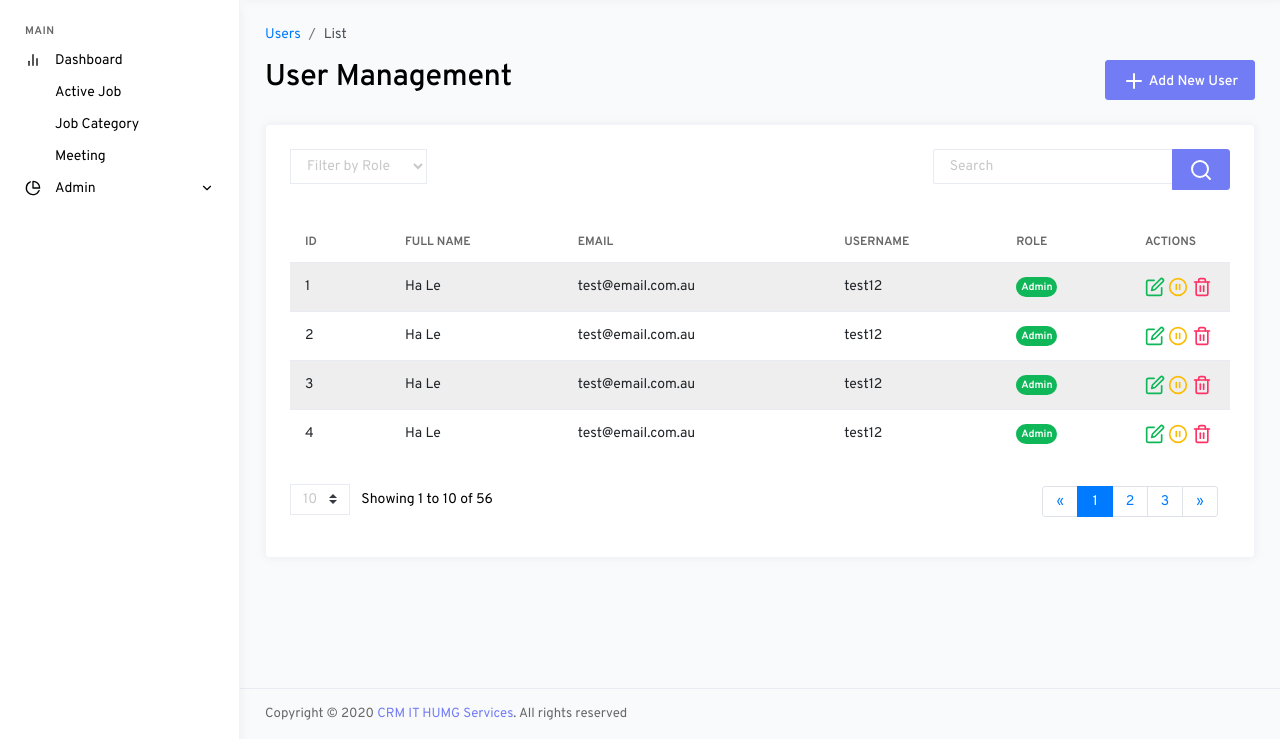
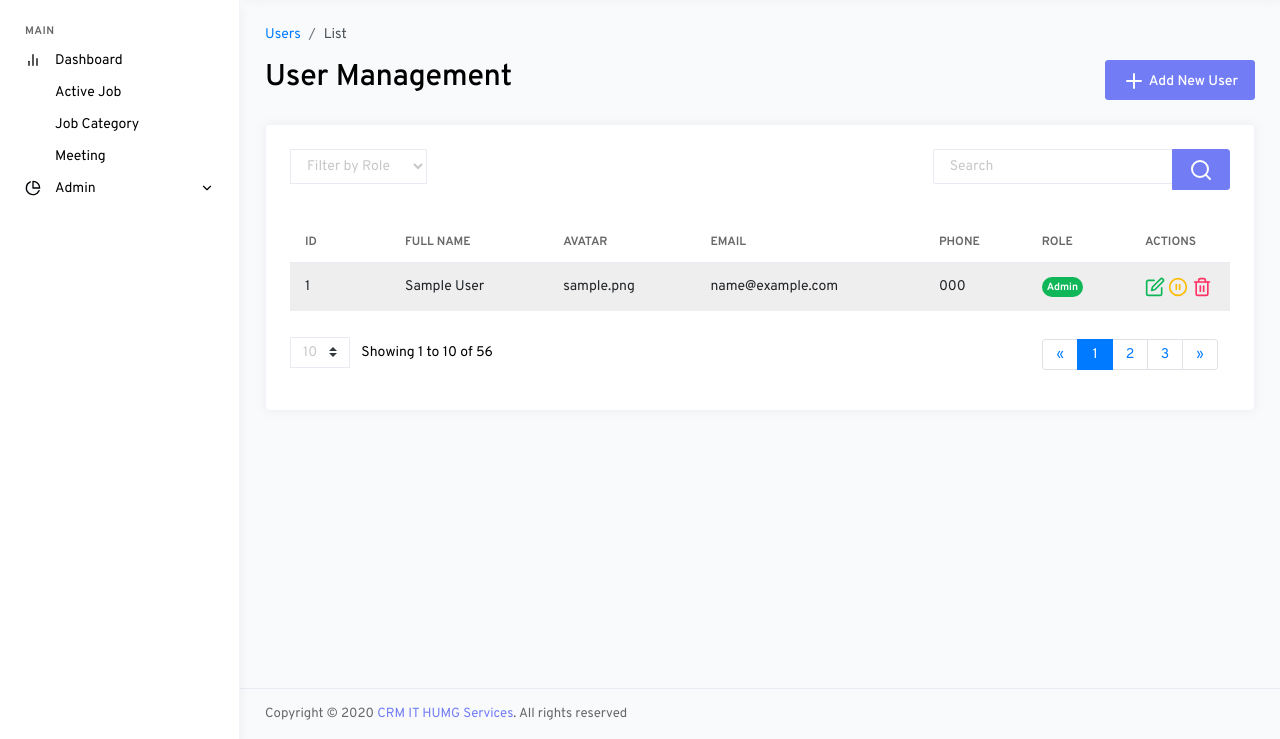
Before and after one commit to MrKindess/webtasks, a Flask app: page /users/ in a window 1280 px wide. Shown: the part 61-800 px from the top of the page. Run offline with Flask 2, Linux system fonts and the light colour scheme; tables that the repository leaves empty hold one stand-in row (values such as "Sample post"); some libraries are stand-ins or nearby versions.

Commit message:
Updated create user

```diff
--- a/app/__init__.py
+++ b/app/__init__.py
@@ -18,15 +18,15 @@
     return render_template('404.html'), 404
 
 # Import a module / component using its blueprint handler variable (mod_auth)
-# from app.auth.controllers import auth
+from app.auth.controllers import auth
 from app.users.controllers import users
 from app.dashboard.controllers import dashboard
 #from app.permissions.controllers import permissions
 
 # Register blueprint(s)
-# app.register_blueprint(auth)
+app.register_blueprint(auth)
+app.register_blueprint(dashboard)
 app.register_blueprint(users)
-app.register_blueprint(dashboard)
 #app.register_blueprint(permissions)
 
 # Build the database:
--- a/app/auth/controllers.py
+++ b/app/auth/controllers.py
@@ -10,11 +10,7 @@
 
 @auth.route('/login', methods=['GET', 'POST'])
 def login():
-
-    # If sign in form is submitted
     form = LoginForm(request.form)
-
-    # Verify the sign in form
     if form.validate_on_submit():
 
         user = User.query.filter_by(email=form.email.data).first()
--- a/app/templates/modules/users/index.html
+++ b/app/templates/modules/users/index.html
@@ -11,7 +11,7 @@
 </nav>
 <div class="d-flex flex-column flex-sm-row mb-4">
    <h3 class="flex-grow-1 mb-0"><span>User Management</span></h3>
-   <a href="/users/create" class="btn btn-primary">
+   <a href="{{ url_for('users.create') }}" class="btn btn-primary">
    <i data-feather="plus"></i>
    Add New User
    </a>
@@ -42,18 +42,21 @@
                <tr>
                   <th class="sorting_asc" style="width: 100px">ID</th>
                   <th class="sorting">Full name</th>
+                  <th class="sorting">Avatar</th>
                   <th class="sorting">Email</th>
-                  <th class="sorting">Username</th>
+                  <th class="sorting">Phone</th>
                   <th class="sorting">Role</th>
                   <th style="width: 100px">Actions</th>
                </tr>
             </thead>
             <tbody>
+            {% for user in users %}
                <tr>
-                  <td>1</td>
-                  <td>Ha Le</td>
-                  <td>test@email.com.au</td>
-                  <td>test12</td>
+                  <td>{{ user.id }}</td>
+                  <td>{{ user.first_name}} {{ user.last_name }}</td>
+                  <td>{{ user.avatar}}</td>
+                  <td>{{ user.email }}</td>
+                  <td>{{ user.phone }}</td>
                   <td><span class="badge badge-pill badge-success">Admin</span></td>
                   <td>
                      <a href="/user/edit" class="text-success" title="Edit user">
@@ -69,66 +72,7 @@
                         class="icon-lg"></i></a>
                   </td>
                </tr>
-               <tr>
-                  <td>2</td>
-                  <td>Ha Le</td>
-                  <td>test@email.com.au</td>
-                  <td>test12</td>
-                  <td><span class="badge badge-pill badge-success">Admin</span></td>
-                  <td>
-                     <a href="/user/edit" class="text-success" title="Edit user">
-                     <i data-feather="edit" class="icon-lg"></i>
-                     </a>
-                     <a href="#" class="text-warning" title="Deactivate user">
-                     <i data-feather="pause-circle" class="icon-lg"></i>
-                     </a>
-                     <a href="#" class="text-primary" title="View user activities">
-                     <i class="icon fas fa-list-alt fa-fw"></i>
-                     </a>
-                     <a href="#" class="text-danger" title="Delete user"><i data-feather="trash-2"
-                        class="icon-lg"></i></a>
-                  </td>
-               </tr>
-               <tr>
-                  <td>3</td>
-                  <td>Ha Le</td>
-                  <td>test@email.com.au</td>
-                  <td>test12</td>
-                  <td><span class="badge badge-pill badge-success">Admin</span></td>
-                  <td>
-                     <a href="/user/edit" class="text-success" title="Edit user">
-                     <i data-feather="edit" class="icon-lg"></i>
-                     </a>
-                     <a href="#" class="text-warning" title="Deactivate user">
-                     <i data-feather="pause-circle" class="icon-lg"></i>
-                     </a>
-                     <a href="#" class="text-primary" title="View user activities">
-                     <i class="icon fas fa-list-alt fa-fw"></i>
-                     </a>
-                     <a href="#" class="text-danger" title="Delete user"><i data-feather="trash-2"
-                        class="icon-lg"></i></a>
-                  </td>
-               </tr>
-               <tr>
-                  <td>4</td>
-                  <td>Ha Le</td>
-                  <td>test@email.com.au</td>
-                  <td>test12</td>
-                  <td><span class="badge badge-pill badge-success">Admin</span></td>
-                  <td>
-                     <a href="/user/edit" class="text-success" title="Edit user">
-                     <i data-feather="edit" class="icon-lg"></i>
-                     </a>
-                     <a href="#" class="text-warning" title="Deactivate user">
-                     <i data-feather="pause-circle" class="icon-lg"></i>
-                     </a>
-                     <a href="#" class="text-primary" title="View user activities">
-                     <i class="icon fas fa-list-alt fa-fw"></i>
-                     </a>
-                     <a href="#" class="text-danger" title="Delete user"><i data-feather="trash-2"
-                        class="icon-lg"></i></a>
-                  </td>
-               </tr>
+            {% endfor %}
             </tbody>
          </table>
       </div>
--- a/app/users/controllers.py
+++ b/app/users/controllers.py
@@ -1,18 +1,41 @@
 from flask import Blueprint, request, render_template, \
-                  flash, g, session, redirect, url_for
+    flash, g, session, redirect, url_for
 from werkzeug.security import generate_password_hash, check_password_hash
 from app import db
-from app.users.forms import UserForm
+from app.users.forms import CreateUserForm
 from app.users.models import User
+
 users = Blueprint('users', __name__, url_prefix='/users')
+
 
 # Set the route and accepted methods
 @users.route('/', methods=['GET'])
 def index():
-	return render_template('modules/users/index.html')
+    users = User.query.all()
+    return render_template('modules/users/index.html', users=users)
 
-@users.route('/create', methods=['GET'])
+
+@users.route('/create', methods=['GET', 'POST'])
 def create():
-    form  = UserForm()
+    form = CreateUserForm(request.form)
+    if request.method == "POST":
+        if form.validate_on_submit():
+            first_name = form.first_name.data
+            last_name = form.first_name.data
+            email = form.first_name.data
+            password = form.first_name.data
+
+            users = User(first_name, last_name, email, '', '',
+                         password=generate_password_hash(password))
+
+            db.session.add(users)
+            db.session.commit()
+
+            flash('Users has been successfully created!', 'success')
+
+            return redirect(url_for('users.index'))
+
+        else:
+            flash('Your form has errors! Please check the fields', 'danger')
 
     return render_template('modules/users/create.html', form=form)
--- a/app/users/forms.py
+++ b/app/users/forms.py
@@ -4,7 +4,7 @@
 from wtforms.validators import Required, ValidationError, DataRequired, \
     Email, EqualTo, Length, InputRequired
 
-class UserForm(Form):
+class CreateUserForm(Form):
     first_name = StringField('First name')
     last_name = StringField('Last name')
     email = StringField('Email', validators=[InputRequired(message="Email is required!"), Email()])
--- a/app/users/models.py
+++ b/app/users/models.py
@@ -14,9 +14,9 @@
     first_name = db.Column(db.String(20))
     last_name = db.Column(db.String(20), nullable=False)
     email = db.Column(db.String(50), unique=True, nullable=False)
-    avatar = db.Column(db.String(50))
-    phone = db.Column(db.String(20), nullable=False)
-    password = db.Column(db.String(50),  nullable=False)
+    avatar = db.Column(db.String(), nullable=True)
+    phone = db.Column(db.String(20), nullable=True)
+    password = db.Column(db.String(100),  nullable=False)
     status   = db.Column(db.Boolean, default=True)
 
     def __init__(self, first_name, last_name, email, avatar, phone, password):
--- a/requirements.txt
+++ b/requirements.txt
@@ -3,4 +3,6 @@
 MyApplication~=0.1.0
 Werkzeug~=1.0.1
 Flask-SQLAlchemy
-pip3 install flask flask-login flask-wtf
+flask-sqlalchemy
+flask-login
+flask-wtf
```
Also changed, not shown: app/auth/forms.py (+3 -4 lines), app/templates/auth/login.html (+7 -23 lines).
